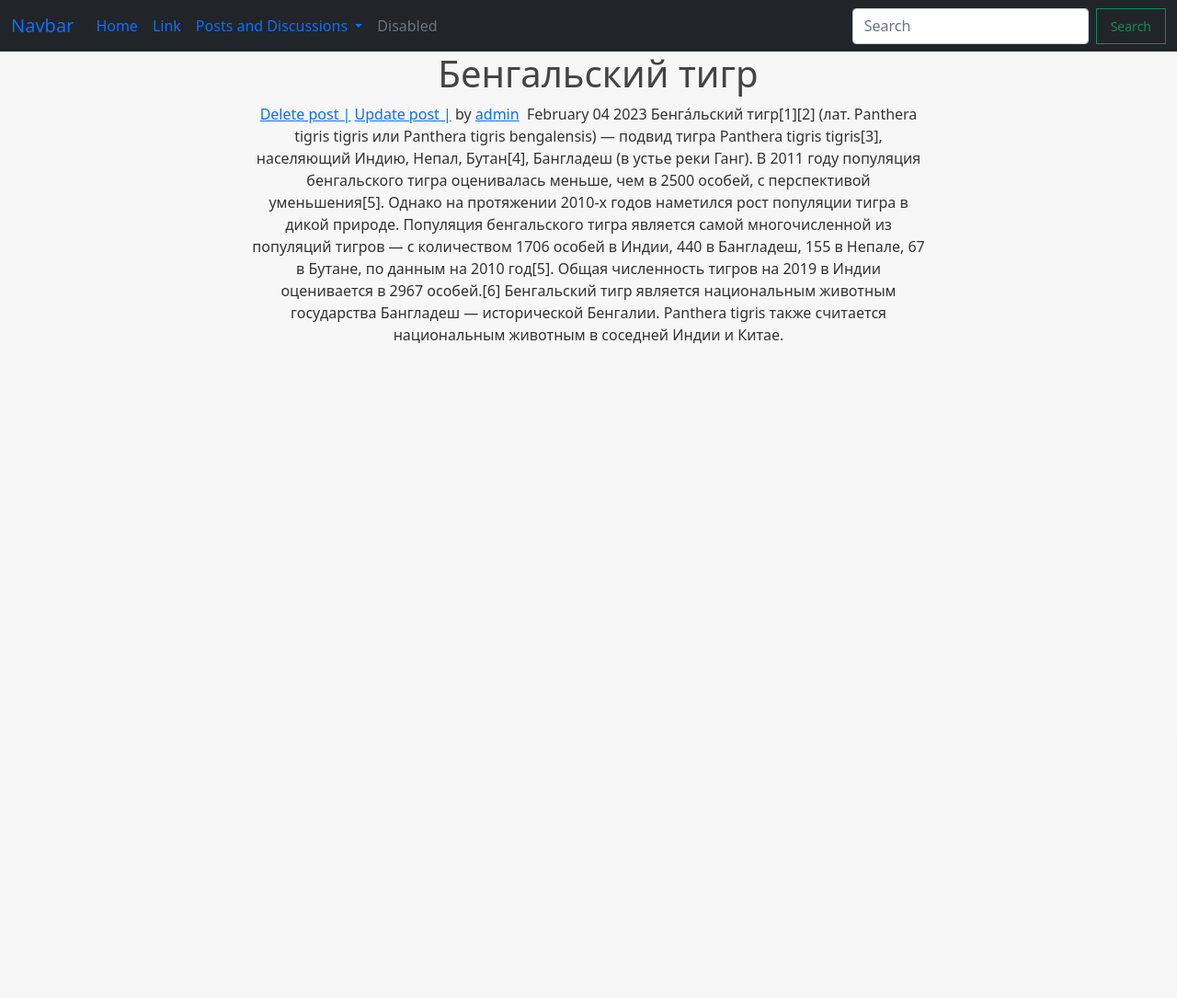
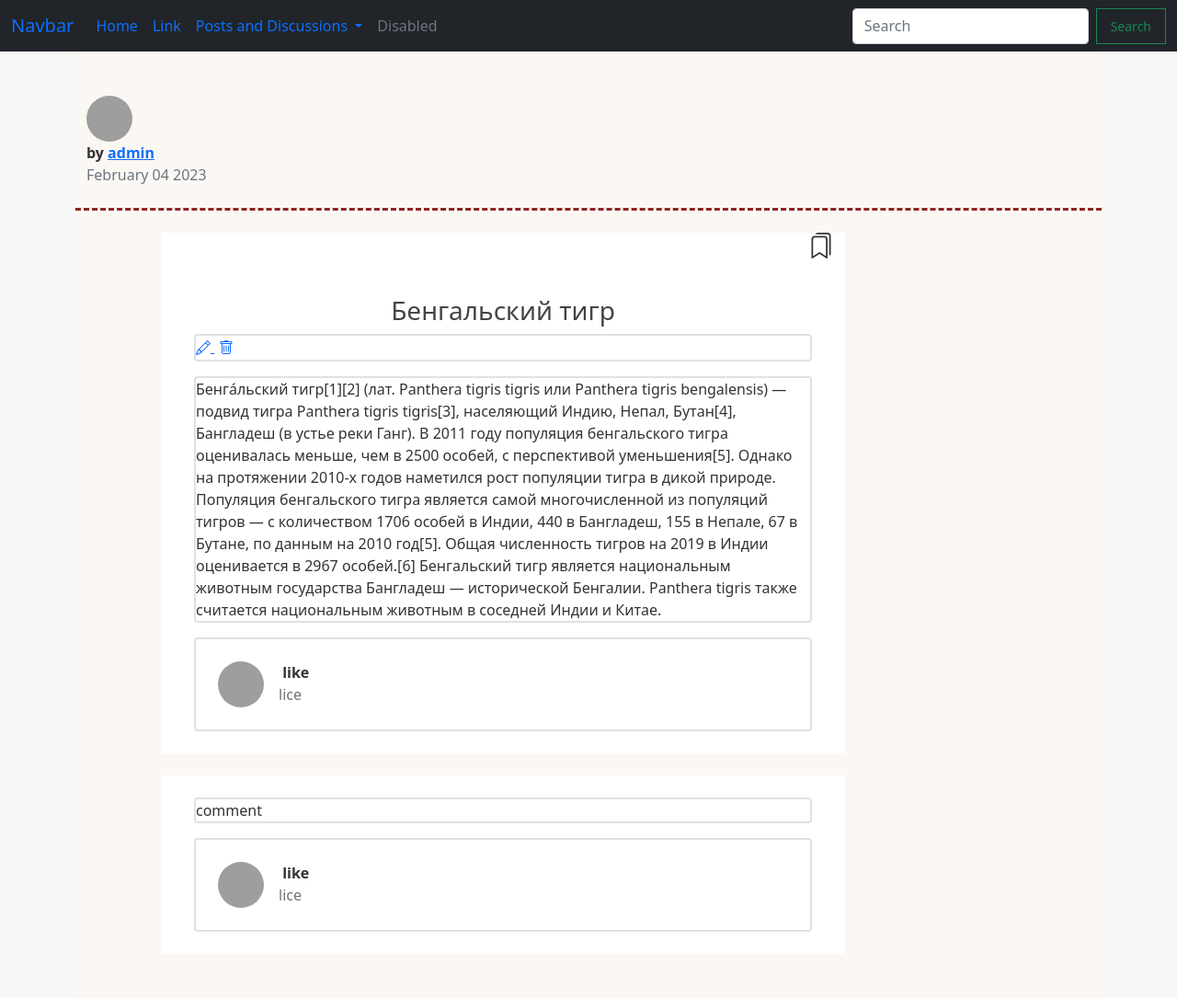
Before and after one commit to romanpikulenko/practice_django, a Django app: page /posts/2/detail/ in a window 1280 px wide. Shown: the whole page at 92% size. Before the commit the page ends 374 px from the top, so only its background shows below. Run offline with Django 4.2, Linux system fonts and the light colour scheme; a user stored in the database is signed in; data comes from the database, SQL or seed files in the repository; some libraries are stand-ins or nearby versions; grey boxes are pictures that could not be loaded.

```diff
--- a/blog/templates/blog/post_detail.html
+++ b/blog/templates/blog/post_detail.html
@@ -1,32 +1,80 @@
-{% extends "blog/base.html" %}
+{% extends "blog/base.html" %}{#наследуется от blog/base.html#}
 
 {% block title%}Post{%endblock%}
 
 {% block content_blog %}
 
+<div class="container py-4 py-xl-5" style="background: #fbf8f4;">
+  <div class="row mb-5">
+    <div class="col-xl-12"><img class="rounded-circle flex-shrink-0 me-3 fit-cover" width="50" height="50"
+        src="https://cdn.bootstrapstudio.io/placeholders/1400x800.png">
+      <p class="fw-bold mb-0"> <span class="by">by</span> <a href="#">{{post.author}}</a></p>
+      <p class="text-muted mb-0"><span class="date">{{post.date_created|date:"F d Y"}} </span> </p>
+    </div>
+  </div>
+  <div class="row gy-4 row-cols-1 row-cols-md-2 row-cols-xl-3"
+    style="background: #fbf8f4;border-top-style: dashed;border-top-color: rgb(143,37,37);">
+    <div class="col-xl-8 offset-xl-1 col-md-12 col-lg-12" style="background: var(--bs-white);">
+      <div>
+        <p class="text-end"><svg xmlns="http://www.w3.org/2000/svg" width="1em" height="1em" fill="currentColor"
+            viewBox="0 0 16 16" class="bi bi-bookmarks fs-3">
+            <path
+              d="M2 4a2 2 0 0 1 2-2h6a2 2 0 0 1 2 2v11.5a.5.5 0 0 1-.777.416L7 13.101l-4.223 2.815A.5.5 0 0 1 2 15.5V4zm2-1a1 1 0 0 0-1 1v10.566l3.723-2.482a.5.5 0 0 1 .554 0L11 14.566V4a1 1 0 0 0-1-1H4z">
+            </path>
+            <path d="M4.268 1H12a1 1 0 0 1 1 1v11.768l.223.148A.5.5 0 0 0 14 13.5V2a2 2 0 0 0-2-2H6a2 2 0 0 0-1.732 1z">
+            </path>
+          </svg></p>
+      </div>
+      <div class="p-4">
+        <h3 style="text-align: center;"> {{post.title}}</h3>
+        {% if post.author == user%}
+        <a href="{% url 'post-update' post.id %}">
+          <p class="border rounded border-2"><svg xmlns="http://www.w3.org/2000/svg" width="1em" height="1em"
+              fill="currentColor" viewBox="0 0 16 16" class="bi bi-pencil">
+              <path
+                d="M12.146.146a.5.5 0 0 1 .708 0l3 3a.5.5 0 0 1 0 .708l-10 10a.5.5 0 0 1-.168.11l-5 2a.5.5 0 0 1-.65-.65l2-5a.5.5 0 0 1 .11-.168l10-10zM11.207 2.5 13.5 4.793 14.793 3.5 12.5 1.207 11.207 2.5zm1.586 3L10.5 3.207 4 9.707V10h.5a.5.5 0 0 1 .5.5v.5h.5a.5.5 0 0 1 .5.5v.5h.293l6.5-6.5zm-9.761 5.175-.106.106-1.528 3.821 3.821-1.528.106-.106A.5.5 0 0 1 5 12.5V12h-.5a.5.5 0 0 1-.5-.5V11h-.5a.5.5 0 0 1-.468-.325z">
+              </path>
+            </svg>
+        </a>
 
-<div class="row">
-  <div class="col-lg-10 col-xl-8 offset-lg-1 offset-xl-2">
-
-    <div class="intro">
-      <h1 class="text-center" data-bss-hover-animate="pulse">&nbsp;
-        {{post.title}}
-      </h1>
-      <p class="text-center">
-
-        {% if post.author == user %}
-        <a href="{% url 'post-delete' post.id %}">Delete post |</a>
-        <a href="{% url 'post-update' post.id %}">Update post |</a>
+        <a href="{% url 'post-delete' post.id %}">
+          <svg xmlns="http://www.w3.org/2000/svg" width="1em" height="1em" fill="currentColor" viewBox="0 0 16 16"
+            class="bi bi-trash" style="font-size: 16px;margin: 5px;">
+            <path
+              d="M5.5 5.5A.5.5 0 0 1 6 6v6a.5.5 0 0 1-1 0V6a.5.5 0 0 1 .5-.5zm2.5 0a.5.5 0 0 1 .5.5v6a.5.5 0 0 1-1 0V6a.5.5 0 0 1 .5-.5zm3 .5a.5.5 0 0 0-1 0v6a.5.5 0 0 0 1 0V6z">
+            </path>
+            <path fill-rule="evenodd"
+              d="M14.5 3a1 1 0 0 1-1 1H13v9a2 2 0 0 1-2 2H5a2 2 0 0 1-2-2V4h-.5a1 1 0 0 1-1-1V2a1 1 0 0 1 1-1H6a1 1 0 0 1 1-1h2a1 1 0 0 1 1 1h3.5a1 1 0 0 1 1 1v1zM4.118 4 4 4.059V13a1 1 0 0 0 1 1h6a1 1 0 0 0 1-1V4.059L11.882 4H4.118zM2.5 3V2h11v1h-11z">
+            </path>
+            </>
+            </p>
+        </a>
         {% endif %}
-        <span class="by">by</span> <a href="#">{{post.author}}</a>&nbsp;&nbsp;<span
-          class="date">{{post.date_created|date:"F d Y"}} </span>
-        {{post.content|safe }}
-      </p>
+        <p class="border rounded border-2"> {{post.content|safe }}</p>
+        <div class="border rounded border-2 p-4">
+          <div class="d-flex"><img class="rounded-circle flex-shrink-0 me-3 fit-cover" width="50" height="50"
+              src="https://cdn.bootstrapstudio.io/placeholders/1400x800.png">
+            <div>
+              <p class="fw-bold mb-0">&nbsp;like</p>
+              <p class="text-muted mb-0">lice</p>
+            </div>
+          </div>
+        </div>
+      </div>
     </div>
-
-    <div class="text">
-      <p></p>
-      <figure class="figure d-block"></figure>
+    <div class="col-xl-8 offset-xl-1" style="background: var(--bs-white);">
+      <div class="p-4">
+        <p class="border rounded border-2">comment</p>
+        <div class="border rounded border-2 p-4">
+          <div class="d-flex"><img class="rounded-circle flex-shrink-0 me-3 fit-cover" width="50" height="50"
+              src="https://cdn.bootstrapstudio.io/placeholders/1400x800.png">
+            <div>
+              <p class="fw-bold mb-0">&nbsp;like</p>
+              <p class="text-muted mb-0">lice</p>
+            </div>
+          </div>
+        </div>
+      </div>
     </div>
   </div>
 </div>
--- a/blog/views.py
+++ b/blog/views.py
@@ -74,8 +74,8 @@ def post_detail_view(request, pk):
     handle_page = get_object_or_404(Post, id=pk)
     # example  blog_views_PostDetailView.ipynb
     # https://docs.djangoproject.com/en/4.1/ref/models/querysets/#filter
-    total_comments = handle_page.comments_blog.all().filter(parent_comment=None).order_by("-id")
-    total_comments2 = handle_page.comments_blog.all().order_by("-id")
+    total_comments = handle_page.comments_blog.all().filter(parent_comment=None).order_by("-id")  # type: ignore
+    total_comments2 = handle_page.comments_blog.all().order_by("-id")  # type: ignore
     total_likes = handle_page.total_likes_posts()
     total_saves = handle_page.total_saves_posts()
 
```
Also changed, not shown: blog/templates/blog/user_posts.html (+25 -18 lines).
